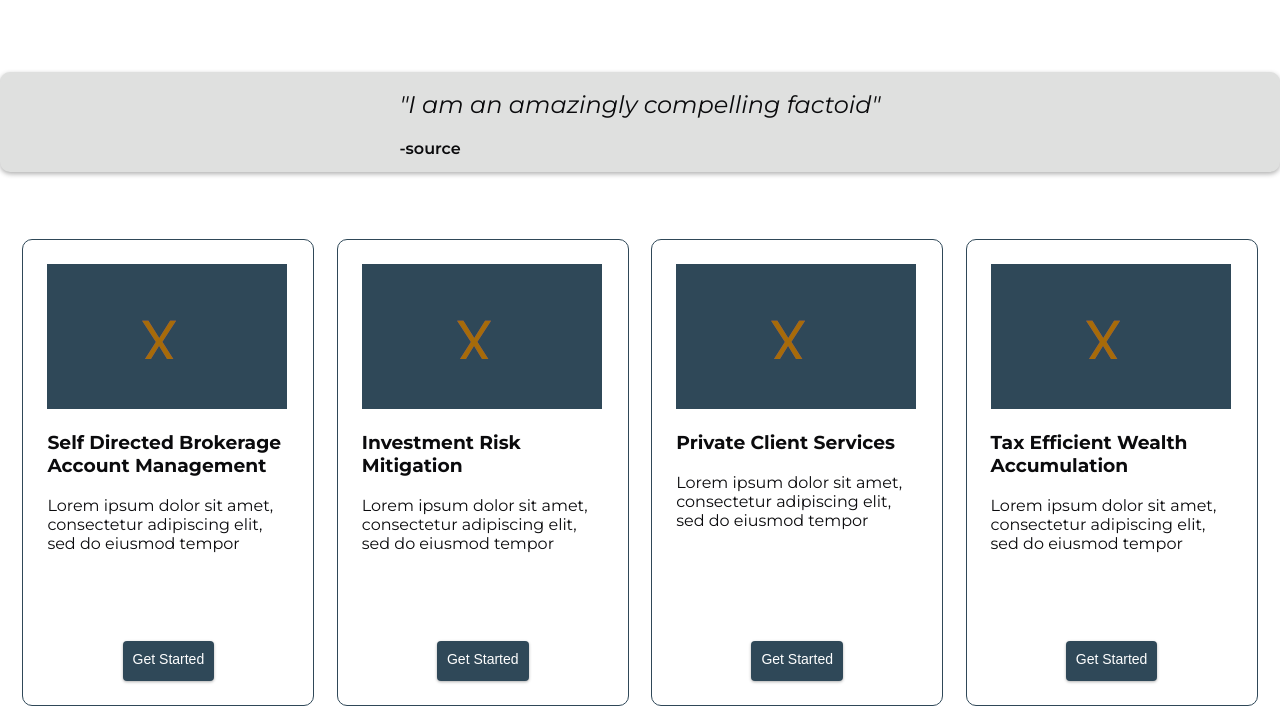
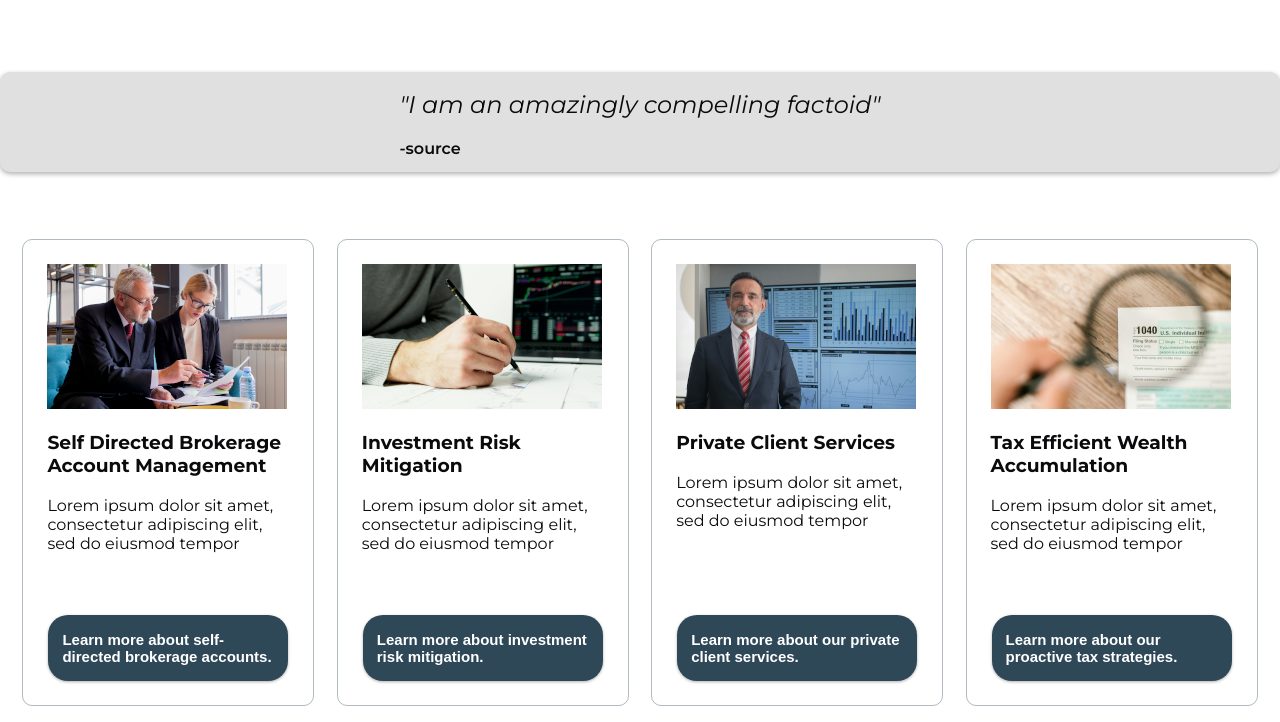
Before and after one commit to cbdeane/fr_hc, a website built with webpack: page src/template.html in a window 1280 px wide. Shown: the part 1253-1975 px from the top of the page. Built offline with nearby package versions, Linux system fonts and the light colour scheme; a web font is replaced by a local one.

Commit message:
updated styling on cards

```diff
--- a/src/styles.css
+++ b/src/styles.css
@@ -373,7 +373,7 @@ button {
         flex-direction: column;
         width: 242px;
         height: 417px;
-        border: 1px solid #2f4858;
+        border: 1px solid #2f485860;
         border-radius: 10px;
         padding: 24px;
     }
@@ -384,10 +384,22 @@ button {
     }
 
     .worktogether_button {
+        width: 240px;
+        height: 66px;
+        font-weight: 700;
+        font-size: 15px;
         background: #2f4858;
         color: #FFFFFF;
         border: none;
+        border-radius: 20px;
+        padding: 14px;
         box-shadow: 0px 1px 3px 0px #00000050;
+        text-align: left;
+    }
+
+    .worktogether_button:hover {
+        background: #2f4858dd;
+        transition-duration: 0.2s;
     }
 
     @keyframes slide-in {
--- a/src/template.html
+++ b/src/template.html
@@ -125,41 +125,41 @@
 
         <div class="worktogether_card">
             <div class="worktogether_topalign">
-                <img class="worktogether_photo" src="./img/cardplaceholder.png">
+                <img class="worktogether_photo" src="./img/twoadvisors.png">
                 <h3 class="worktogether_h3">Self Directed Brokerage Account Management</h2>
                 <p class="worktogether_p">Lorem ipsum dolor sit amet, consectetur adipiscing elit, sed do eiusmod tempor</p>
             </div>
-            <button class="worktogether_button">Get Started</button>
+            <button class="worktogether_button">Learn more about self-directed brokerage accounts.</button>
         </div>
 
 
         <div class="worktogether_card">
             <div class="worktogether_topalign">
-                <img class="worktogether_photo" src="./img/cardplaceholder.png">
+                <img class="worktogether_photo" src="./img/riskmanage.png">
                 <h3 class="worktogether_h3">Investment Risk Mitigation</h2>
                 <p class="worktogether_p">Lorem ipsum dolor sit amet, consectetur adipiscing elit, sed do eiusmod tempor</p>
             </div>
-            <button class="worktogether_button">Get Started</button>
+            <button class="worktogether_button">Learn more about investment risk mitigation.</button>
         </div>
 
 
         <div class="worktogether_card">
             <div class="worktogether_topalign">
-                <img class="worktogether_photo" src="./img/cardplaceholder.png">
+                <img class="worktogether_photo" src="./img/singleadvisor.png">
                 <h3 class="worktogether_h3">Private Client Services</h2>
                 <p class="worktogether_p">Lorem ipsum dolor sit amet, consectetur adipiscing elit, sed do eiusmod tempor</p>
             </div>
-            <button class="worktogether_button">Get Started</button>
+            <button class="worktogether_button">Learn more about our private client services.</button>
         </div>
 
 
         <div class="worktogether_card">
             <div class="worktogether_topalign">
-                <img class="worktogether_photo" src="./img/cardplaceholder.png">
+                <img class="worktogether_photo" src="./img/minitax.png">
                 <h3 class="worktogether_h3">Tax Efficient Wealth Accumulation</h2>
                 <p class="worktogether_p">Lorem ipsum dolor sit amet, consectetur adipiscing elit, sed do eiusmod tempor</p>
             </div>
-            <button class="worktogether_button">Get Started</button>
+            <button class="worktogether_button">Learn more about our proactive tax strategies.</button>
         </div>
 
     </div>
```
Also changed, not shown: src/img/minitax.png (added), src/img/riskmanage.png (added), src/img/singleadvisor.png (added), src/img/twoadvisors.png (added).
